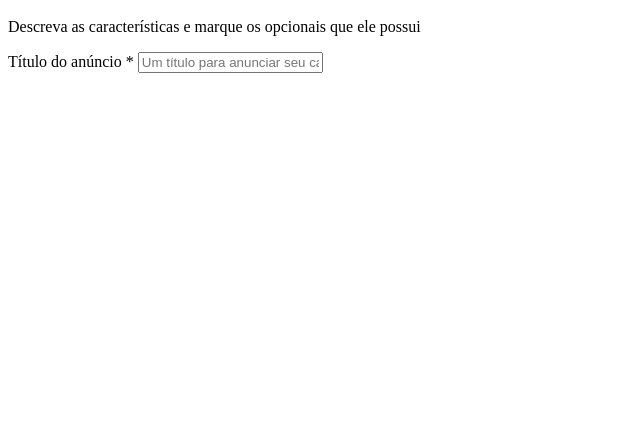
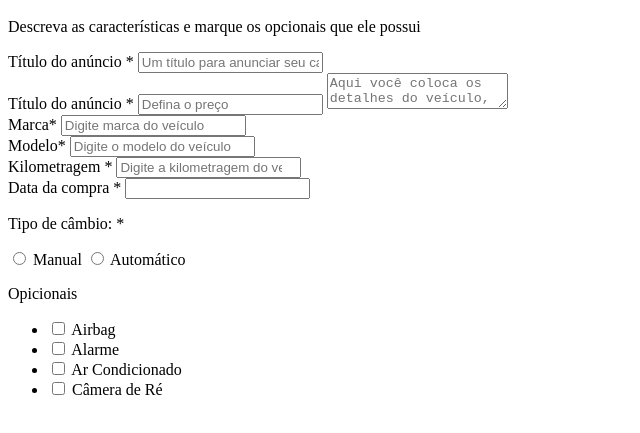
Before and after one commit to AnaPaula2024/20-03-html, a plain HTML site: page index.html in a window 1280 px wide. Shown: the part 139-572 px from the top of the page, without its empty margins (0-640 px from the left). Drawn offline with Linux system fonts and the light colour scheme.

Commit message:
Atualização 2

```diff
--- a/index.html
+++ b/index.html
@@ -37,7 +37,83 @@
                     />
                 </div>
                 <div class="box-input">
-
+                    <label for="title">Título do anúncio
+                        <span class="required-field">*</span>
+                    </label>
+                    <input
+                    type="number"
+                    name="price"
+                    id="price"
+                    class="block"
+                    placeholder="Defina o preço"
+                    required
+                    />
+                    <textarea
+                    name="description"
+                    id="description"
+                    class="block"
+                    placeholder="Aqui você coloca os detalhes do veículo, por exemplo: se ele tem algum arranhão"></textarea>
+                </div>
+                <div class="box-input">
+                    <label for="brand">Marca<span class="required-field">*</span></label>
+                    <input type="text" name="brand" id="brand" class="block" placeholder="Digite marca do veículo" required />
+                </div>
+                <div class="box-input">
+                    <label for="brand">Modelo<span class="required-field">*</span></label>
+                    <input type="text" name="model" id="model" class="block" placeholder="Digite o modelo do veículo" required />
+                </div>
+                <div class="box-input">
+                    <label for="mileage">Kilometragem
+                        <span class="required-field">*</span>
+                    </label>
+                    <input
+                    type="number"
+                    name="mileage"
+                    id="mileage"
+                    class="block"
+                    placeholder="Digite a kilometragem do veículo"
+                    required
+                    />
+                </div>
+                <div class="box-input">
+                    <label for="purchase_date">Data da compra
+                        <span class="required-field">*</span>
+                    </label>
+                    <input
+                    type="number"
+                    name="purchase_date"
+                    id="purchase_date"
+                    class="block"
+                    required
+                    />
+                </div>
+                <div class="box-input">
+                    <p>Tipo de câmbio: <span class="required-field">* </span></p>
+                    <input type="radio" id="manual" name="gear" />
+                    <label for="manual">Manual</label>
+                    <input type="radio" id="auto" name="gear" />
+                    <label for="auto">Automático</label>
+                </div>
+                <div class="optional-box">
+                    <p>Opicionais</p>
+                    <ul class="optional-list">
+                        <li>
+                            <input type="checkbox" id="airbag" name="optional[]" value="airbag" />
+                            <label for="airbag">Airbag</label>
+                        </li>
+                        <li>
+                            <input type="checkbox" id="alarm" name="optional[]" value="alarm" />
+                            <label for="alarm">Alarme</label>
+                        </li>
+                        <li>
+                            <input type="checkbox" id="ac" name="optional[]" value="ac" />
+                            <label for="ac">Ar Condicionado</label>
+                        </li>
+                        <li>
+                            <input type="checkbox" id="reverse_camera" name="optional[]" value="reverse_camera" />
+                            <label for="reverse_camera">Câmera de Ré</label>
+                        </li>
+                    </ul>
                 </div>
             </form>
         </div>
```
